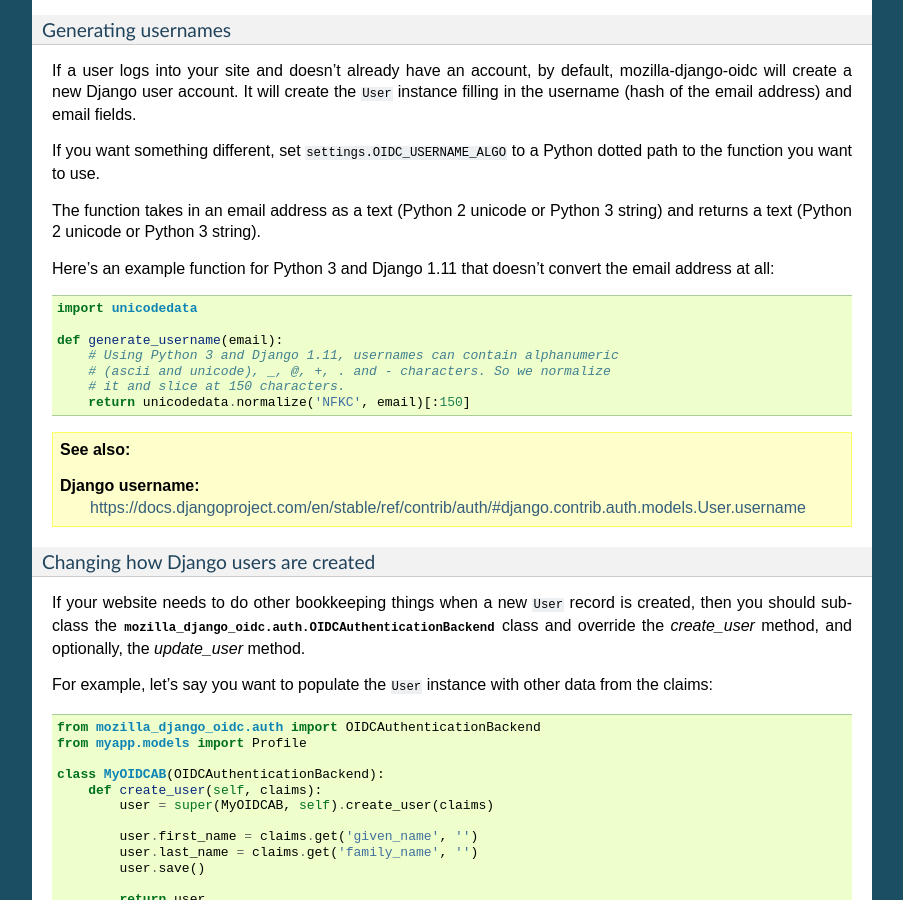
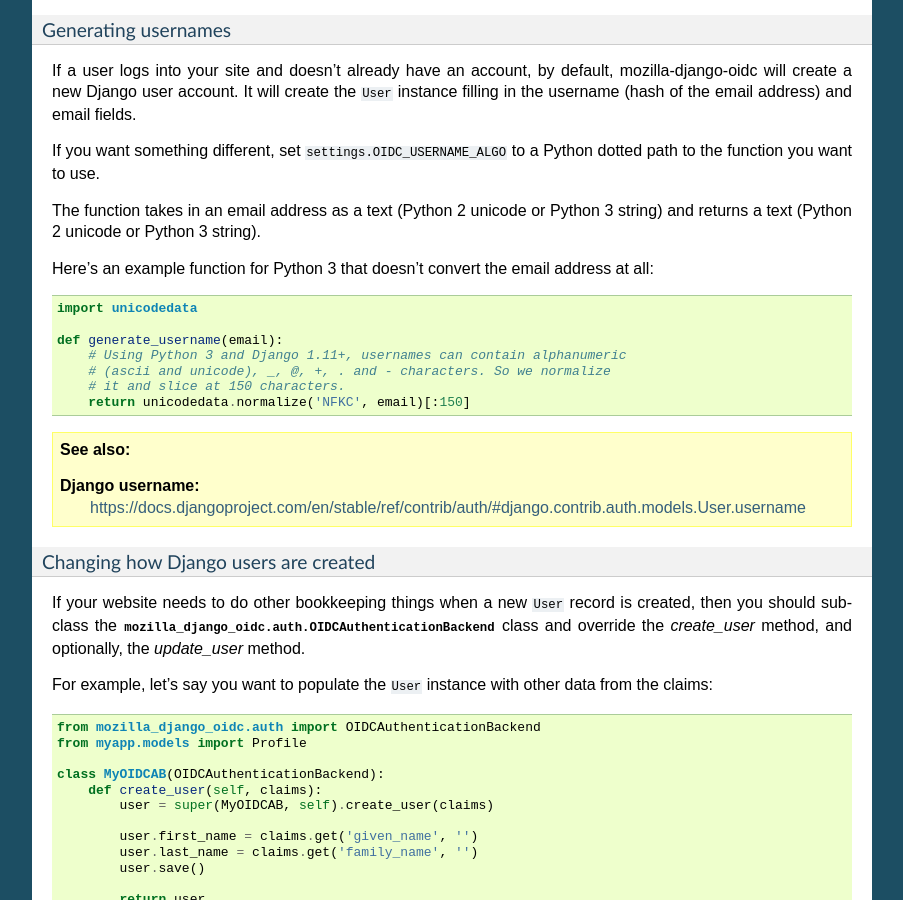
Before and after one commit to mozilla/mozilla-django-oidc, a Sphinx documentation site: the page built from docs/installation.rst, in a window 1280 px wide and 900 px high, scrolled down 4132 px. Shown: the whole window, without its empty margins (198-1101 px from the left). Built offline with Sphinx 7.4.7, drawn with Linux system fonts in a browser that asks for light colours; pages that are not in the unit, such as notebooks, are missing from menus.

Commit message:
Slight wording change to make it less Django version specific

```diff
--- a/docs/installation.rst
+++ b/docs/installation.rst
@@ -288,15 +288,15 @@
 The function takes in an email address as a text (Python 2 unicode or Python 3
 string) and returns a text (Python 2 unicode or Python 3 string).
 
-Here's an example function for Python 3 and Django 1.11 that doesn't convert
-the email address at all:
+Here's an example function for Python 3 that doesn't convert the email address
+at all:
 
 .. code-block:: python
 
    import unicodedata
 
    def generate_username(email):
-       # Using Python 3 and Django 1.11, usernames can contain alphanumeric
+       # Using Python 3 and Django 1.11+, usernames can contain alphanumeric
        # (ascii and unicode), _, @, +, . and - characters. So we normalize
        # it and slice at 150 characters.
        return unicodedata.normalize('NFKC', email)[:150]
```
